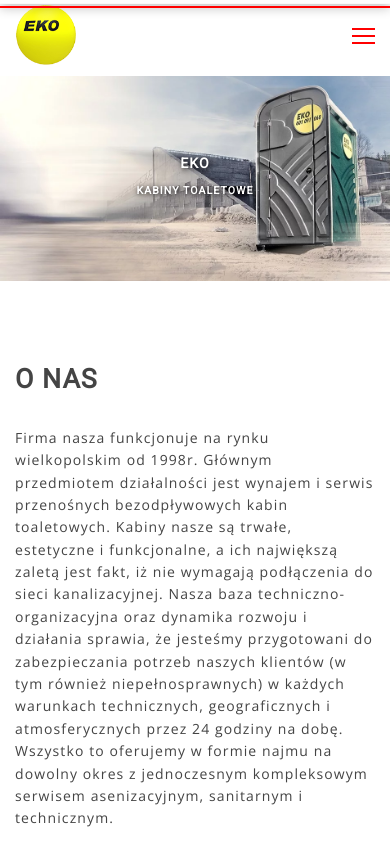
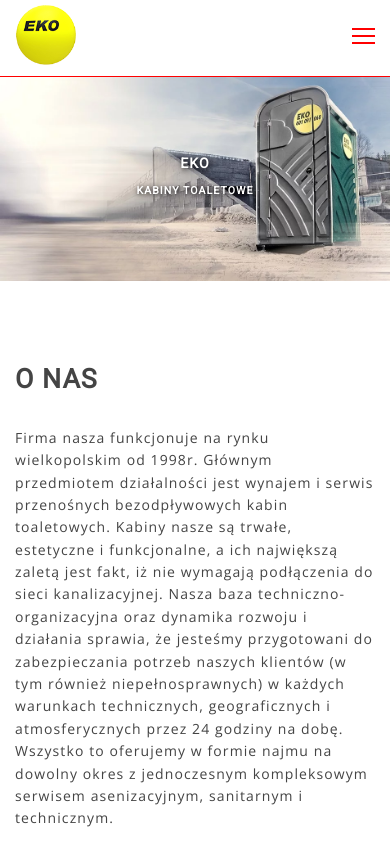
Before and after one commit to HiddeRpl/EKO, a website: page app/index.html in a window 390 px wide. Shown: the top 841 px of the page. Drawn offline with nearby package versions, Linux system fonts and the light colour scheme.

Commit message:
Refactor navbar

```diff
--- a/app/scss/animations.scss
+++ b/app/scss/animations.scss
@@ -7,6 +7,6 @@
   }
   to {
     top: 0;
-    opacity: 0.8;
+    opacity: 1;
   }
 }
--- a/app/scss/navbar.scss
+++ b/app/scss/navbar.scss
@@ -10,24 +10,13 @@
   color: var(--color-default-light);
   text-shadow: 1px 1px 5px black;
   position: absolute;
-  @media only screen and (max-width: 768px) {
-    background-color: var(--color-default-light);
-    color: var(--color-default-dark);
-    text-shadow: none;
-    position: fixed;
-  }
   top: 0;
   width: 100%;
   z-index: 3;
   transition: top 0.3s ease, opacity 0.8s ease;
 
-  //&.unscrolled {
-  //  top: calc(var(--navbar-height) * -0.5);
-  //  opacity: 0;
-  //}
-
   &.scrolled {
-    background-color: var(--color-default-dark);
+    background-color: rgba(0, 0, 0, 0.8);
     position: fixed;
     animation: navbarCollapse 0.3s linear 1 forwards;
   }
@@ -74,19 +63,28 @@
 }
 
 @media only screen and (max-width: 768px) {
+  .navbar {
+    border-bottom: 1px solid var(--color-accent);
+    background-color: var(--color-default-light);
+    color: var(--color-default-dark);
+    text-shadow: none;
+    position: fixed;
+
     .navbar__nav {
       background-color: var(--color-default-light);
       position: fixed;
       width: 100vw;
       flex-direction: column;
       left: 0;
-    top: 0;
-    z-index: 2;
-    transition: transform 0.3s ease-in;
-    transform: translateY(-170px);
-    box-shadow: 0 5px 10px rgba(0,0,0,0.2);
+      top: var(--navbar-height);
+      z-index: 1;
+      transition: height 0.3s ease-in;
+      height: 0;
+      overflow: hidden;
+      box-shadow: 0 8px 10px rgba(0,0,0,0.2);
 
       &__link {
+        min-height: 22px;
         padding: 10px 0;
         width: 100%;
         margin: 0;
@@ -97,7 +95,8 @@
     }
 
     .navbar__nav.active {
-    transform: translateY(var(--navbar-height));
+      height: 172px;
+    }
   }
 }
 
```
Also changed, not shown: app/css/styles.css. Lines whose indentation alone changed are shown as unchanged.
